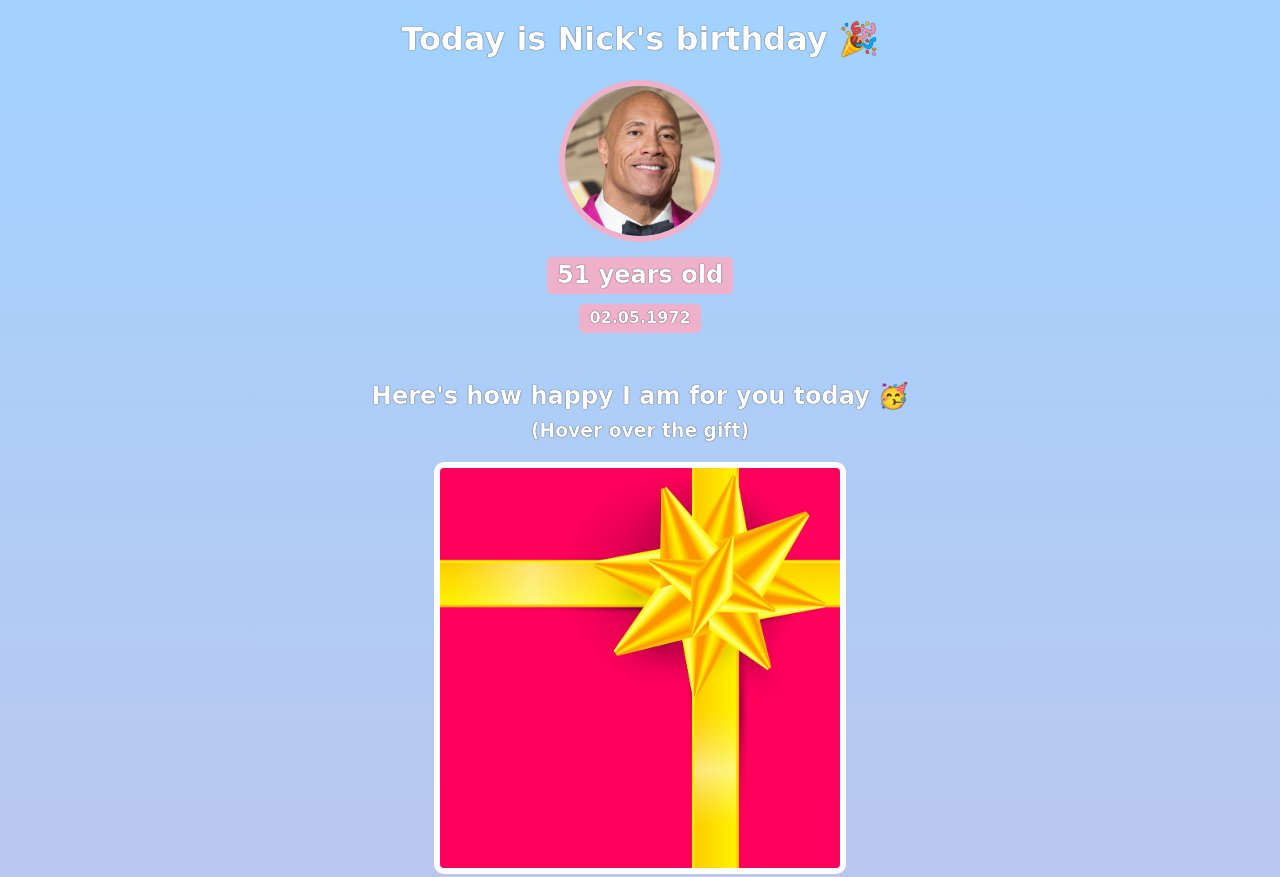
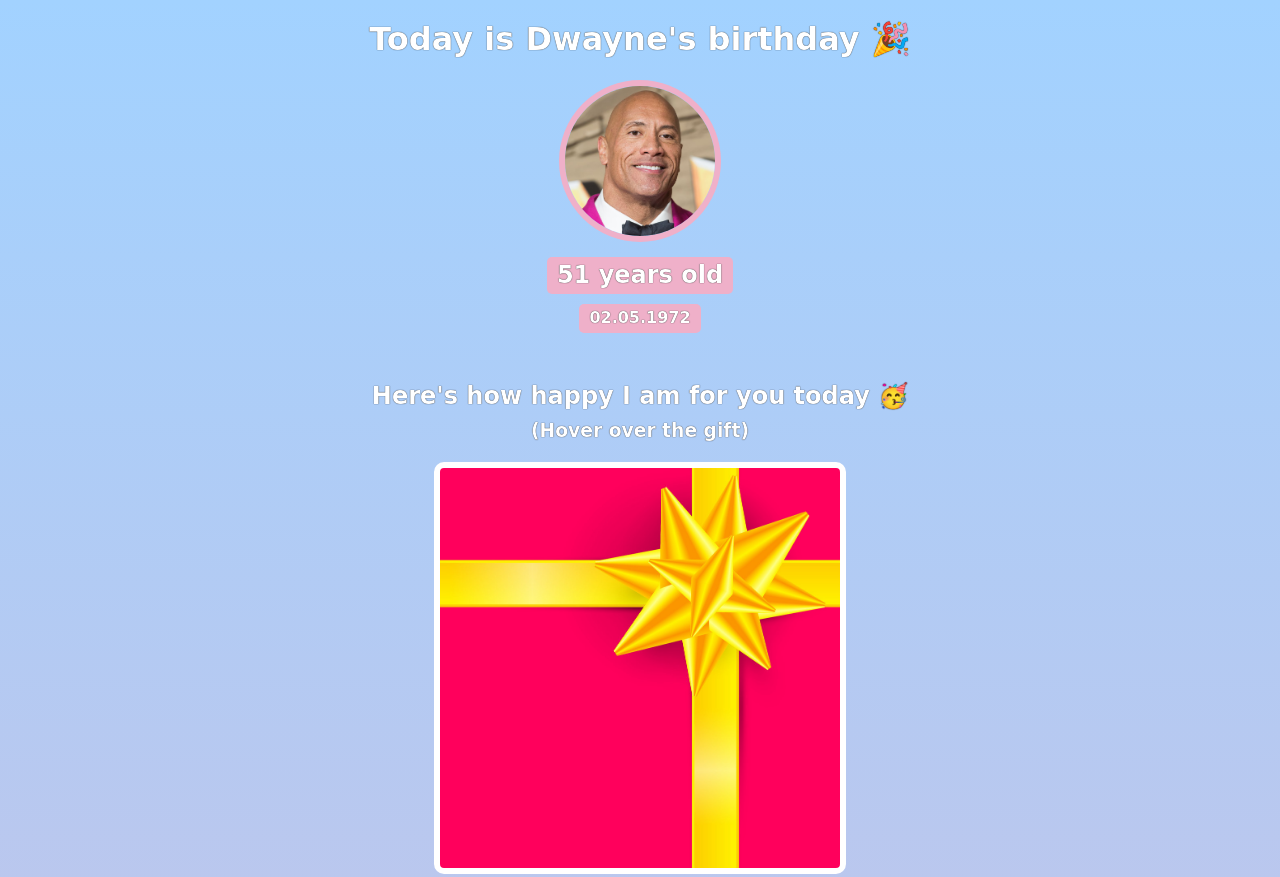
Before and after one commit to Tejasgithub/birthday-gift-site, a website built with Vite: page index.html in a window 1280 px wide. Shown: the top 877 px of the page. Built offline with nearby package versions, Linux system fonts and the light colour scheme; a web font is replaced by a local one.

Commit message:
Change the name to Dwayne

```diff
--- a/index.html
+++ b/index.html
@@ -7,7 +7,7 @@
     </head>
     <body>
         <div id="header">
-            <h1>Today is Nick's birthday 🎉</h1>
+            <h1>Today is Dwayne's birthday 🎉</h1>
             <img id="bff-img" src="images/dwayne-johnson.jpg">
             <h2 id="bday-age">51 years old</h2>
             <h4 id="bday-date">02.05.1972</h4>
```
